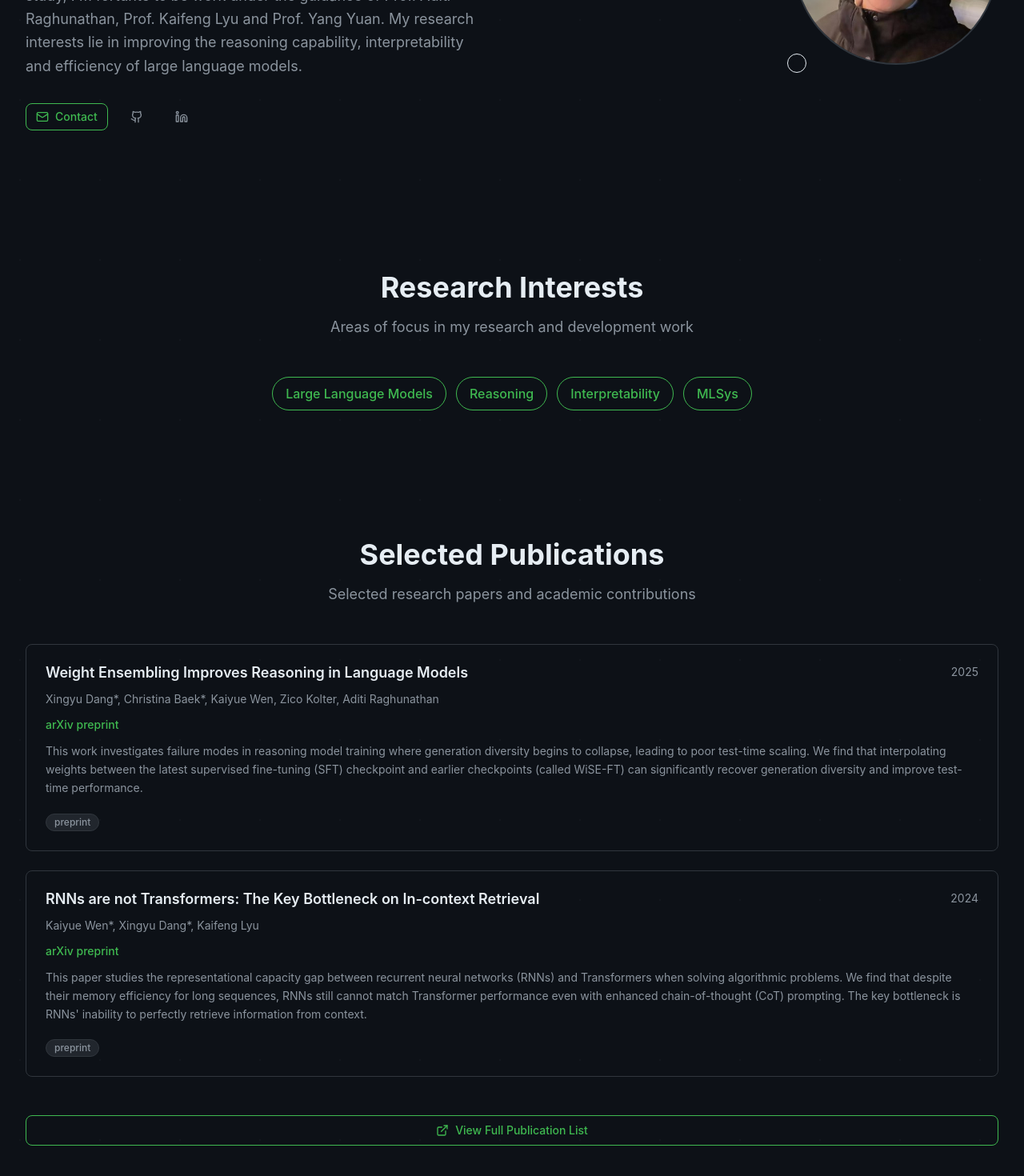
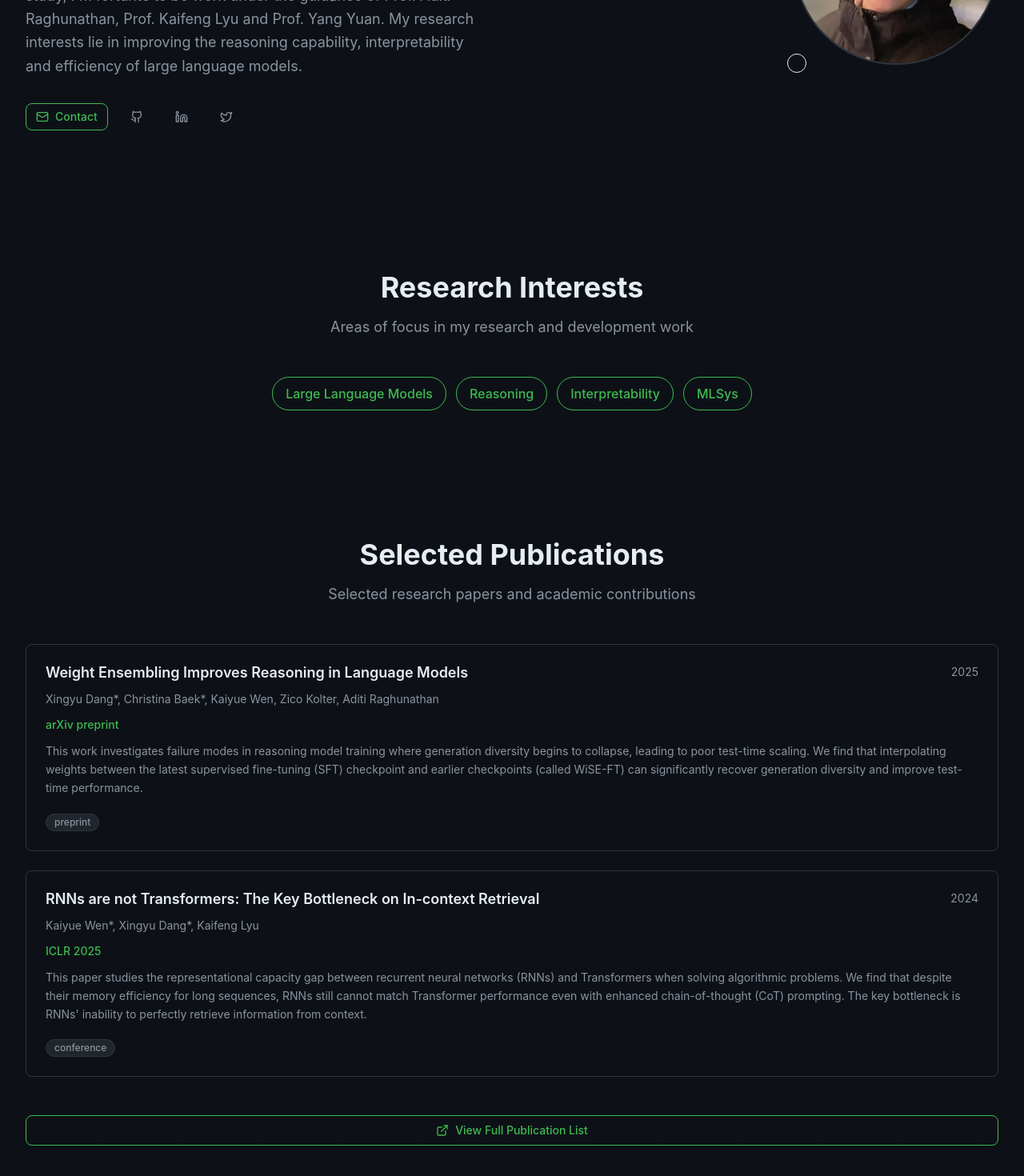
Before and after one commit to dangxingyu/dangxingyu.github.io, a React (Vite) app: page / in a window 1280 px wide. Shown: the part 400-1870 px from the top of the page at 80% size. Built offline with nearby package versions, Linux system fonts and the light colour scheme.

Commit message:
upd: X button & pub

```diff
--- a/src/data/content.ts
+++ b/src/data/content.ts
@@ -34,9 +34,9 @@ export const publications: Publication[] = [
     id: "2",
     title: "RNNs are not Transformers: The Key Bottleneck on In-context Retrieval",
     authors: ["Kaiyue Wen*", "Xingyu Dang*", "Kaifeng Lyu"],
-    venue: "arXiv preprint",
+    venue: "ICLR 2025",
     year: 2024,
-    type: "preprint",
+    type: "conference",
     abstract: "This paper studies the representational capacity gap between recurrent neural networks (RNNs) and Transformers when solving algorithmic problems. We find that despite their memory efficiency for long sequences, RNNs still cannot match Transformer performance even with enhanced chain-of-thought (CoT) prompting. The key bottleneck is RNNs' inability to perfectly retrieve information from context."
   }
 ];
--- a/src/pages/IntroPage.tsx
+++ b/src/pages/IntroPage.tsx
@@ -1,5 +1,5 @@
 import { motion } from 'framer-motion';
-import { ExternalLink, Github, Linkedin, Mail, User } from 'lucide-react';
+import { ExternalLink, Github, Linkedin, Mail, User, Twitter } from 'lucide-react';
 import { personalInfo, publications, projects } from '../data/content';
 import { siteConfig } from '../config/siteConfig';
 import { Section } from '../components/ui/Section';
@@ -51,6 +51,14 @@ function HeroSection() {
               <Button variant="ghost" size="sm" asChild>
                 <a href={personalInfo.social.linkedin} target="_blank" rel="noopener noreferrer">
                   <Linkedin size={16} />
+                </a>
+              </Button>
+            )}
+
+            {personalInfo.social.twitter && (
+              <Button variant="ghost" size="sm" asChild>
+                <a href={personalInfo.social.twitter} target="_blank" rel="noopener noreferrer">
+                  <Twitter size={16} />
                 </a>
               </Button>
             )}
```
